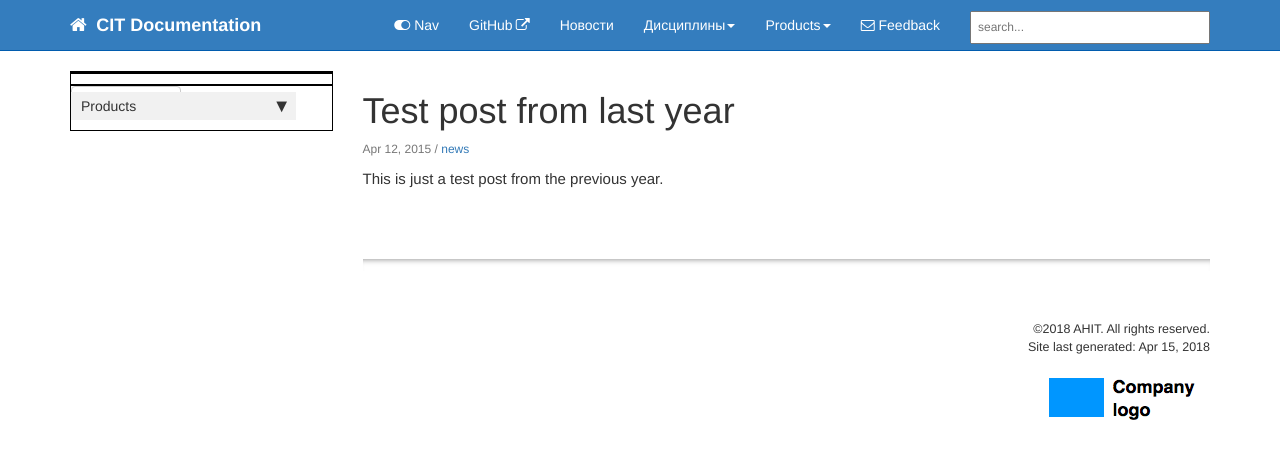
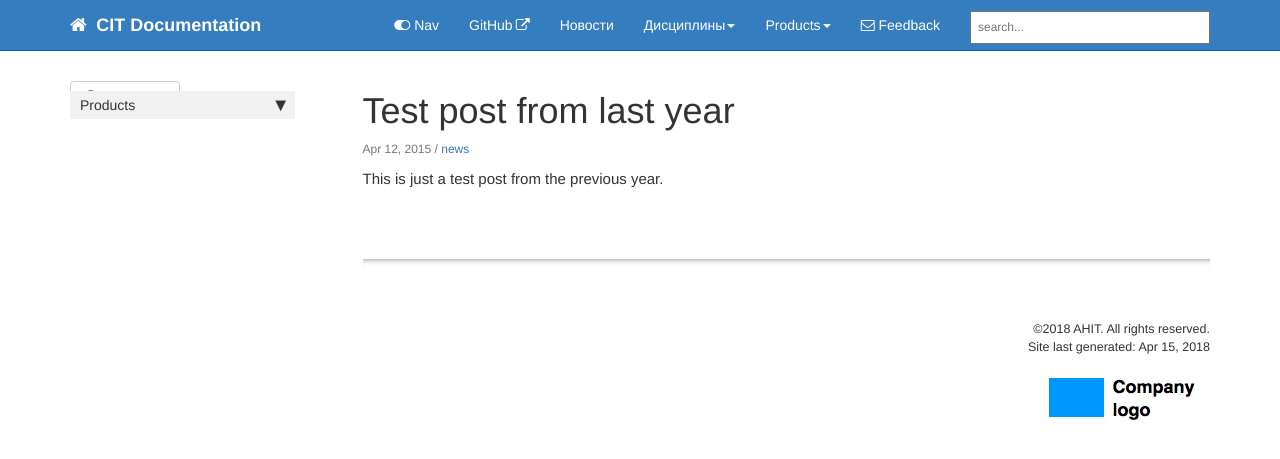
Before and after one commit to citDocs/citDocs.github.io, a Jekyll site: the page built from _posts/2015-04-12-test-post-last-year.md, in a window 1280 px wide. Shown: the top 459 px of the page. Built offline with Jekyll 4.4.1, drawn with Linux system fonts in a browser that asks for light colours; nearby versions of some CDN libraries; comment, search, counter and statistics services are not loaded.

Commit message:
Update default.html

```diff
--- a/_layouts/default.html
+++ b/_layouts/default.html
@@ -83,17 +83,17 @@
         {% unless page.hide_sidebar %}
             <!-- Sidebar Column -->
             <div class="col-md-3" id="tg-sb-sidebar" >
-                <div class="br">
+                <div class="br1">
                 {% include sidebar.html %}
                 </div>
 
-                <div class="br">
+                <div class="br2">
                 {% unless page.toc == false %}
                 {% include toc.html %}
                 {% endunless %}
                 </div>
 
-                <div class="br">
+                <div class="br3">
                 {% if site.github_editme_path %}
                     <a target="_blank" href="https://github.com/{{site.github_editme_path}}{% unless page.url contains "index.html" %}pages/{% endunless %}{{page.folder}}{{page.url | remove: ".html" | append: ".md"}}" class="btn btn-default githubEditButton" role="button"><i class="fa fa-github fa-lg"></i> Edit me</a>
                 {% endif %}
```
